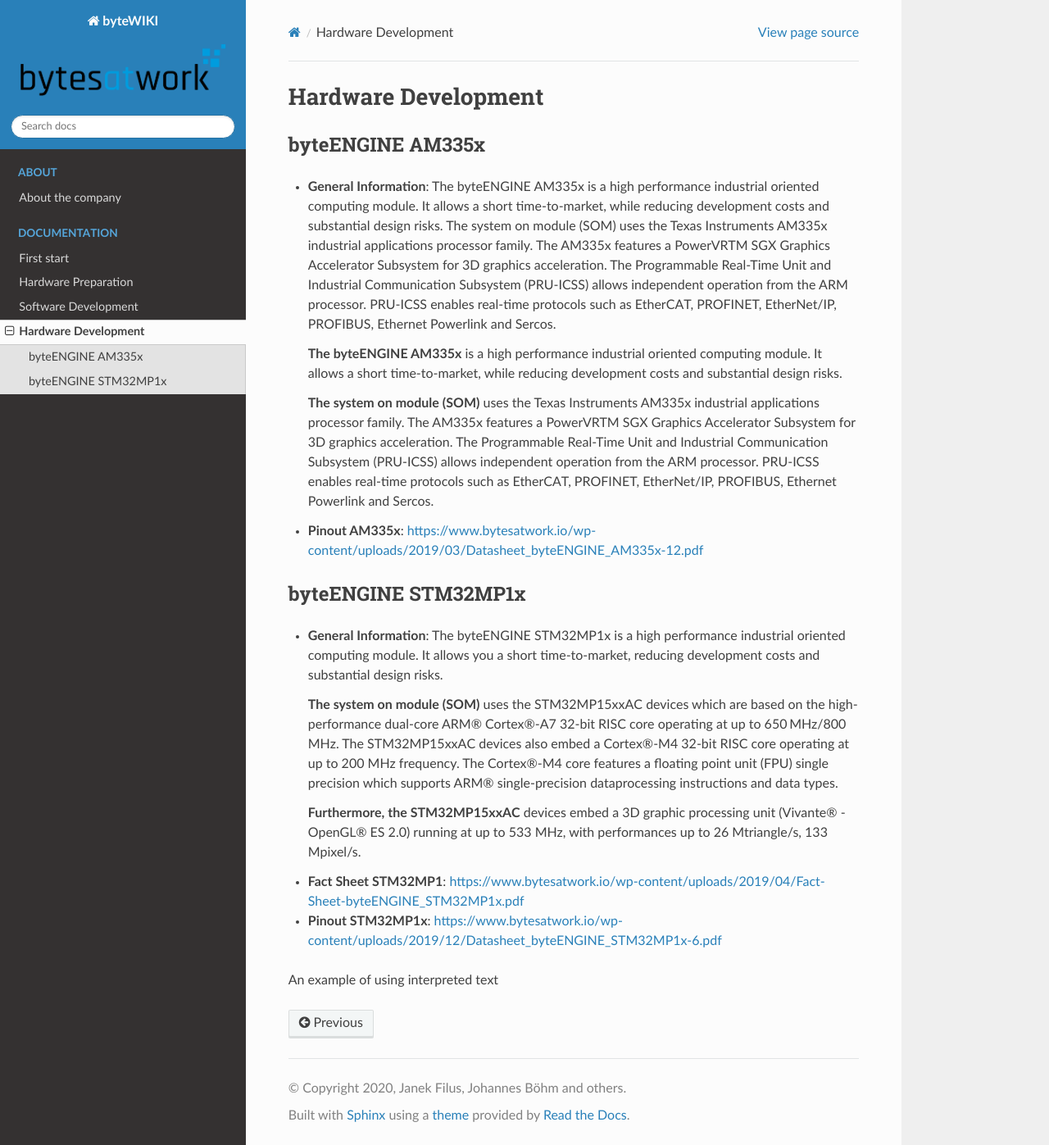
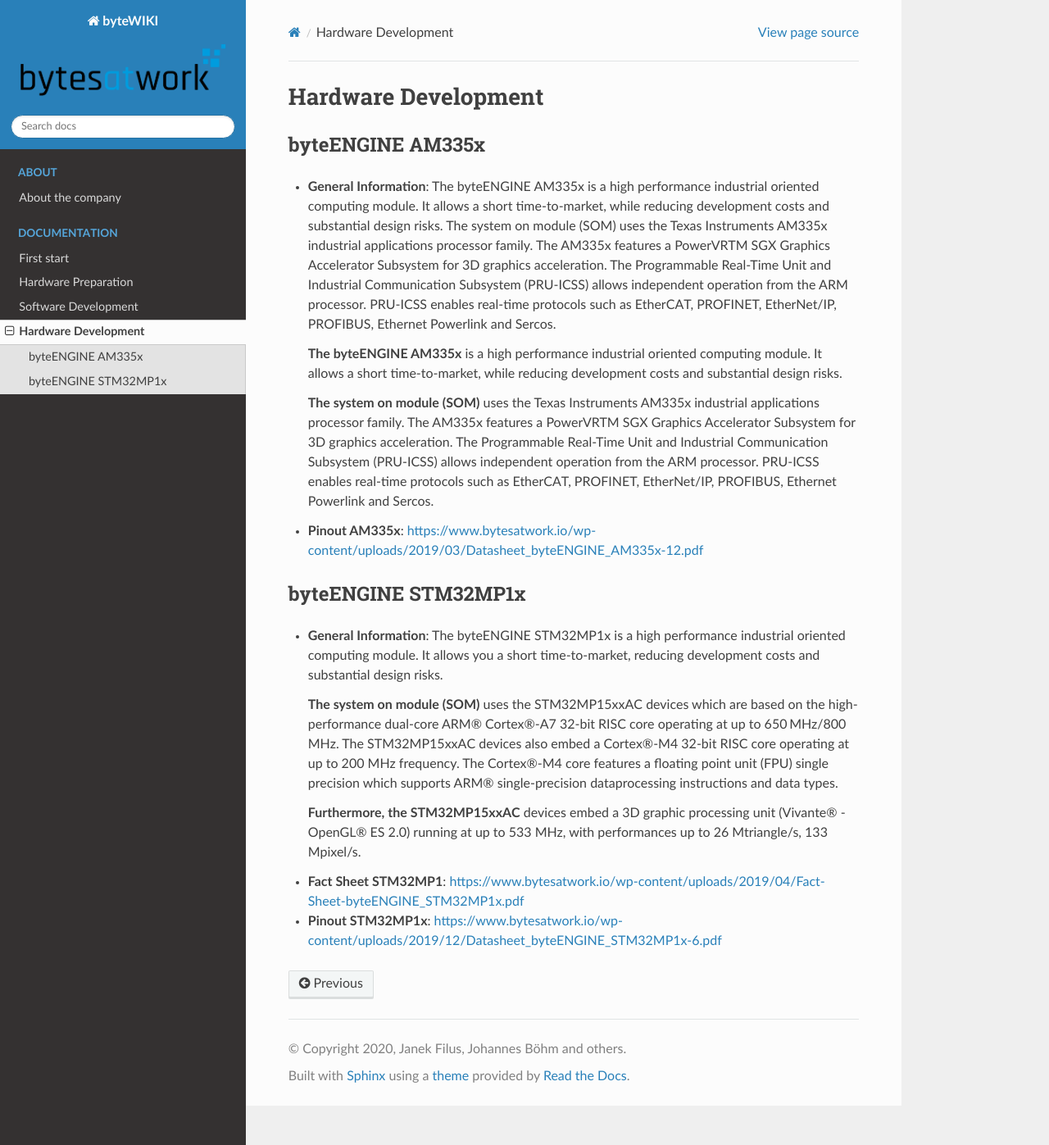
Before and after one commit to jfilus/byteWIKI, a Sphinx documentation site: the page built from docs/source/hardwaredevelopment.rst, in a window 1280 px wide and 1397 px high. Shown: the whole window at 82% size. Built offline with Sphinx 7.4.7 and the Read the Docs theme 2.0.0, drawn with Linux system fonts in a browser that asks for light colours.

Commit message:
Update hardwaredevelopment.rst

```diff
--- a/docs/source/hardwaredevelopment.rst
+++ b/docs/source/hardwaredevelopment.rst
@@ -56,7 +56,3 @@
 -  **Fact Sheet STM32MP1**: https://www.bytesatwork.io/wp-content/uploads/2019/04/Fact-Sheet-byteENGINE_STM32MP1x.pdf
 
 -  **Pinout STM32MP1x**: https://www.bytesatwork.io/wp-content/uploads/2019/12/Datasheet_byteENGINE_STM32MP1x-6.pdf
-
-.. role:: red
-
-An example of using :red:`interpreted text`
```
